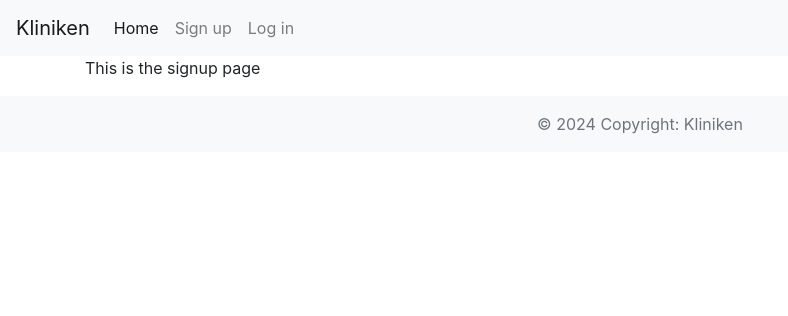
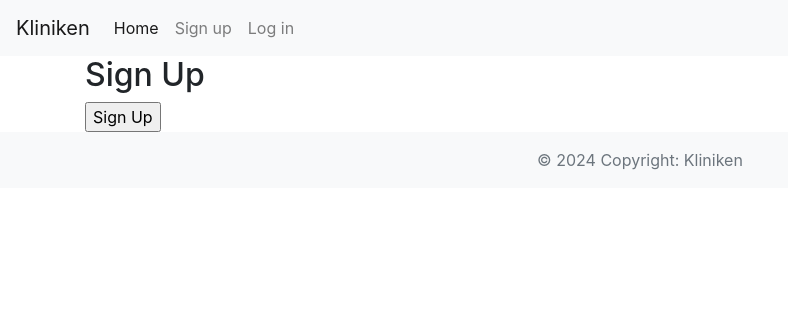
Before and after one commit to chrisgustafsson/kliniken-pp4, a Django app: template kliniken/templates/signup.html in a window 1280 px wide. Shown: the top 316 px of the page, without its empty margins (0-788 px from the left). Run offline with Django 4.2, Linux system fonts and the light colour scheme; the template is opened without the code that fills it, so the values that code supplies are empty; parts of the project's set-up code (start-up, migrations or seed data) failed here and were passed over; some libraries are stand-ins or nearby versions.

Commit message:
UPDATE html on signup

```diff
--- a/kliniken/templates/signup.html
+++ b/kliniken/templates/signup.html
@@ -1,4 +1,7 @@
 {% extends "base.html" %} {% block title %}Sign up{% endblock %} {% block content%}
-<p>This is the signup page</p>
+<h2>Sign Up</h2>
+<form method="post">
+    <input type="submit" value="Sign Up">
+</form>
 
 {% endblock %}
```
